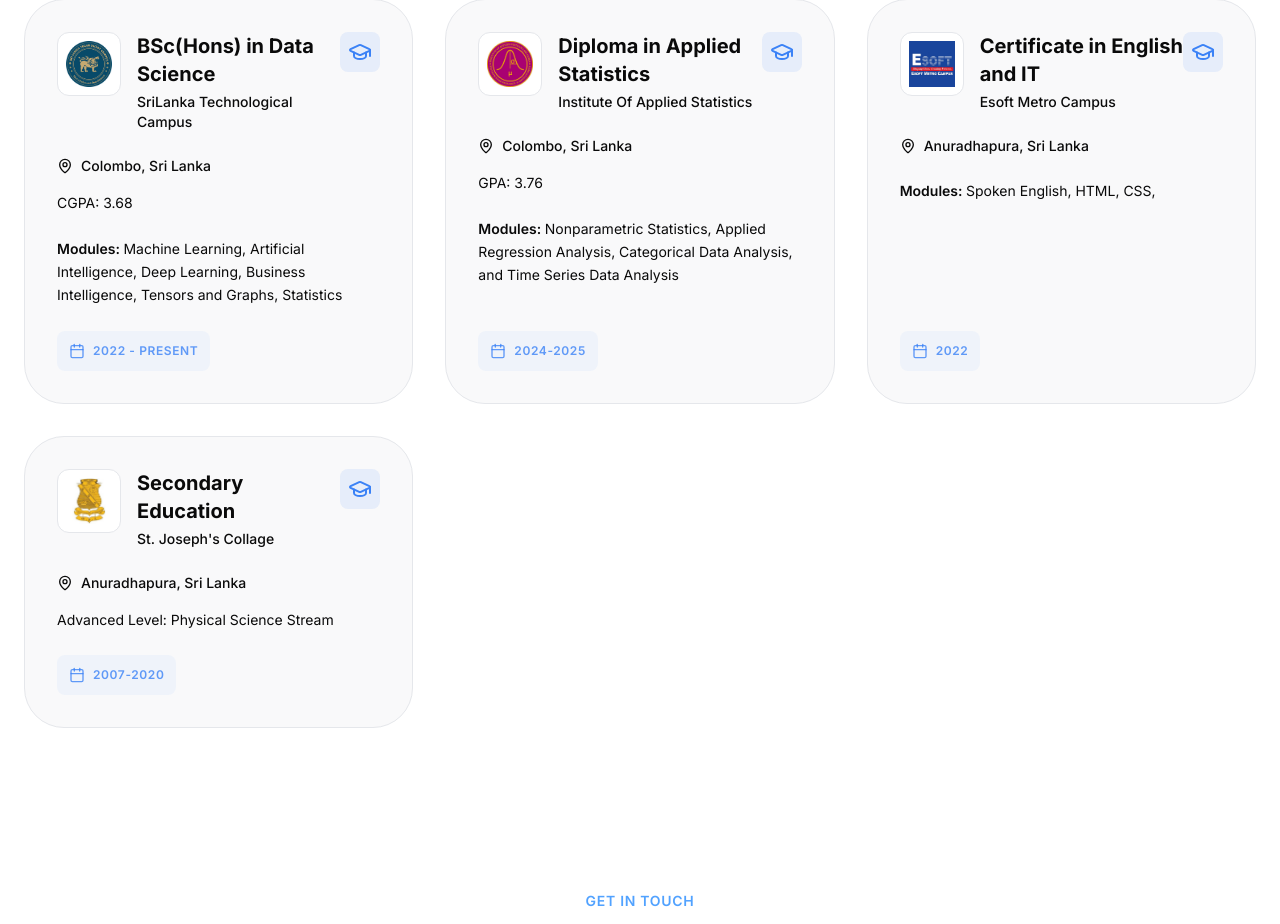
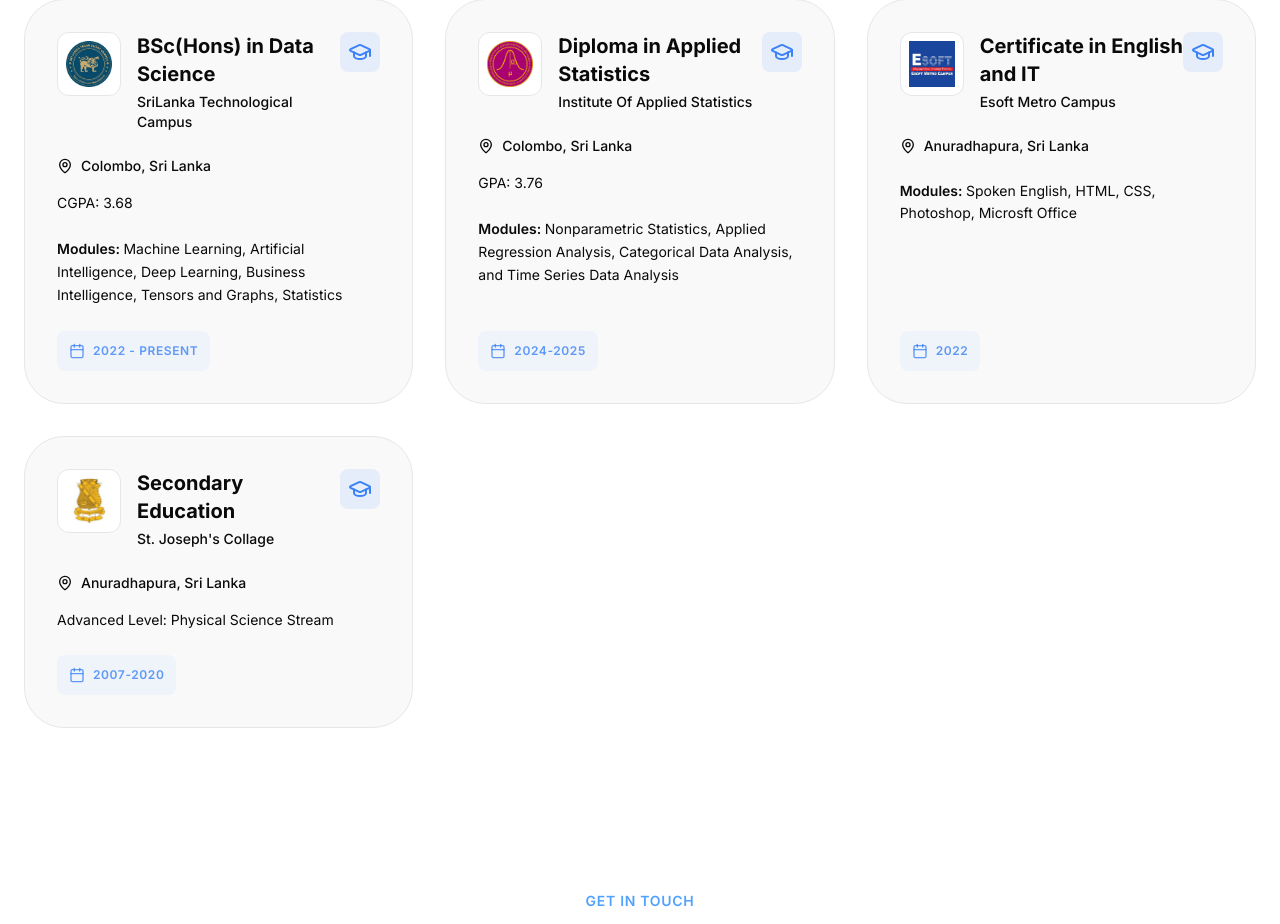
Before and after one commit to Thavisha72/Thavisha-Nipun-Portfolio, a React (Vite) app: page / in a window 1280 px wide. Shown: the part 2646-3570 px from the top of the page. Built offline with nearby package versions, Linux system fonts and the light colour scheme.

Commit message:
add education2

```diff
--- a/src/sections/Education.jsx
+++ b/src/sections/Education.jsx
@@ -32,7 +32,7 @@ const educationData = [
         degree: "Certificate in English and IT",
         institution: "Esoft Metro Campus",
         period: "2022",
-        Modules: "Spoken English, HTML, CSS, ",
+        Modules: "Spoken English, HTML, CSS, Photoshop, Microsft Office",
         location: "Anuradhapura, Sri Lanka",
         logo: EsoftLogo
     },
```
